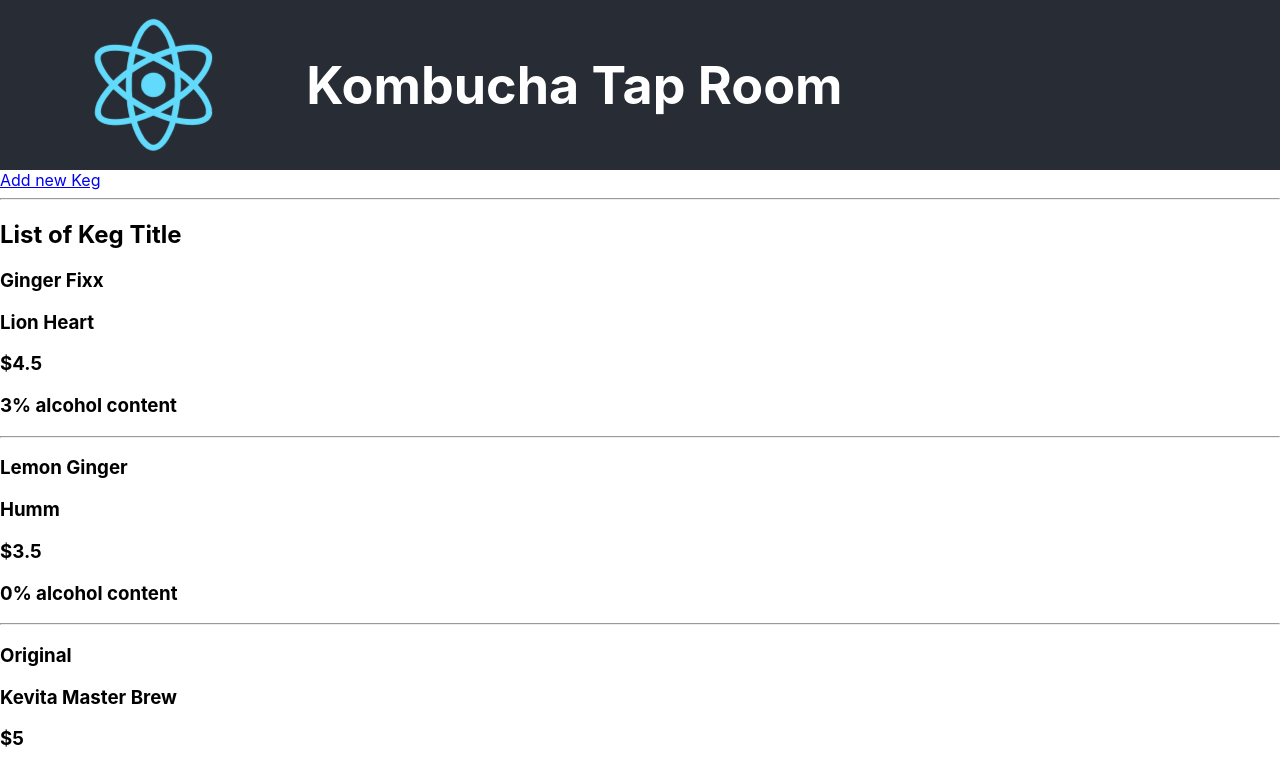
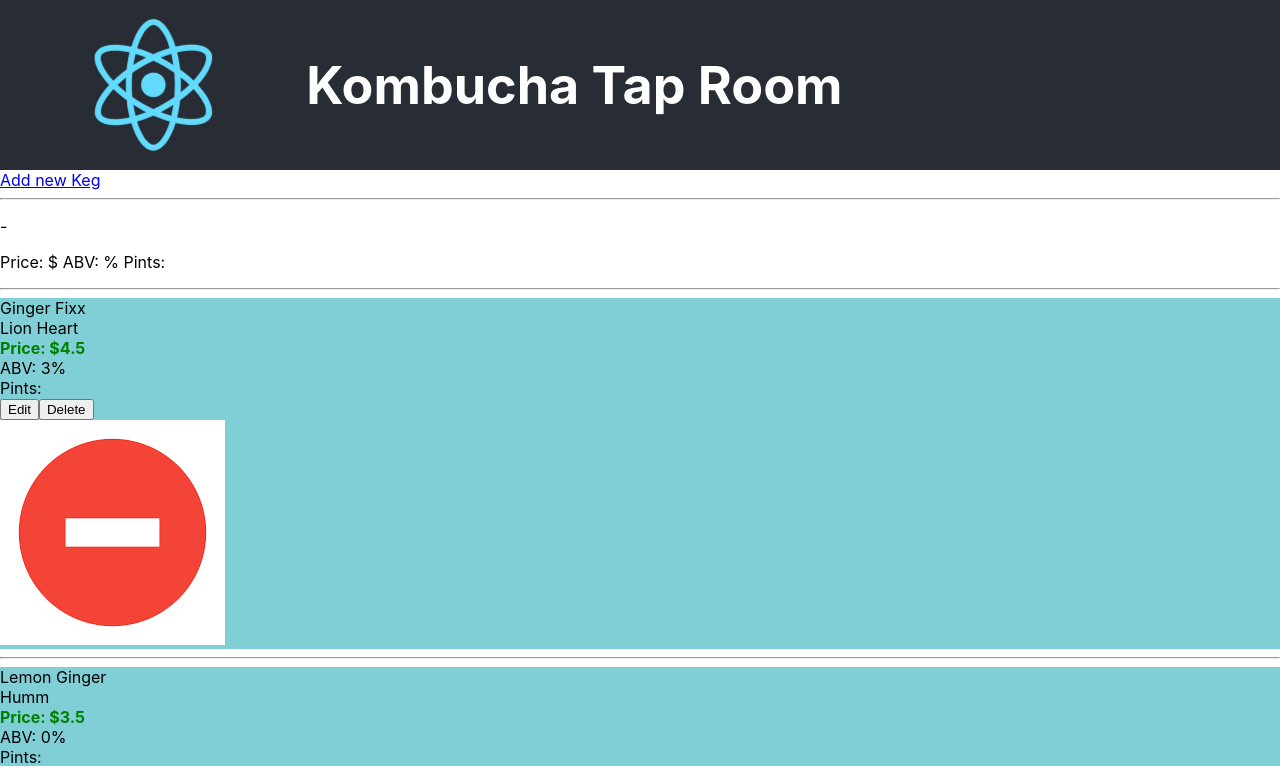
Before and after one commit to quantum93/tap-room, a React (Create React App) app: page / in a window 1280 px wide. Shown: the top 766 px of the page. Built offline with nearby package versions, Linux system fonts and the light colour scheme.

Commit message:
color for alcohol and price

```diff
--- /dev/null
+++ b/src/components/ListKeg/Keg.js
@@ -0,0 +1,35 @@
+import React from "react";
+import PropTypes from "prop-types";
+
+function ListKegTitle(props) {
+  const priceStyles = {
+    color: 'red',
+  }
+  if (props.price < 5) {
+    priceStyles.color = 'green';
+  }
+  const kegStyles = {
+    backgroundColor: '#d1ac6e' // For lower ABV beers
+  }
+  if (props.alcoholContent > 5) {
+    kegStyles.backgroundColor = '#966d28'; // For higher ABV beers
+  }
+
+  return (
+    <div className="List-Keg-Title">
+    <p><span className='Keg-name'>{props.name}</span> - <span className='Keg-brand'>{props.brand}</span></p>
+    <p className='Keg-info'><span className='Keg-price'>Price: ${props.price}</span> <span className='Keg-alcoholContent'>ABV: {props.alcoholContent}%</span> <span className='Keg-pints'>Pints: {props.pints}</span></p>
+    <hr/>
+    </div>
+  );
+}
+
+ListKegTitle.propTypes = {
+  name: PropTypes.string.isRequired,
+  brand: PropTypes.string.isRequired,
+  price: PropTypes.number.isRequired,
+  alcoholContent: PropTypes.number.isRequired,
+  pints: PropTypes.number.isRequired
+};
+
+export default ListKegTitle;
--- a/src/components/ListKeg/ListKeg.js
+++ b/src/components/ListKeg/ListKeg.js
@@ -1,6 +1,6 @@
 
 import React from "react";
-import ListKegTitle from "./ListKegTitle";
+import Keg from "./Keg";
 import ListKegItem from "./ListKegItem";
 import {Link} from "react-router-dom";
 
@@ -16,7 +16,7 @@ function ListKeg() {
     <div className="List-Keg">
       <Link to='/addkeg' className="ListKeg-link">Add new Keg</Link>
       <hr/>
-      <ListKegTitle />
+      <Keg />
       {List_Keg.map((keg, index) =>
         <ListKegItem
           name={keg.name}
--- a/src/components/ListKeg/ListKegItem.js
+++ b/src/components/ListKeg/ListKegItem.js
@@ -1,23 +1,50 @@
 import React from 'react';
 import PropTypes from "prop-types";
+import minus from './minus.png';
 
-function ListKegItem(props) {
+function Keg(props) {
+  const priceStyles = {
+    color: 'red',
+    fontWeight: 'bold'
+  }
+  if (props.price < 5) {
+    priceStyles.color = 'green';
+  }
+  const kegStyles = {
+    backgroundColor: '#80ced6' // low alcoholContent
+  }
+  if (props.alcoholContent > 5) {
+    kegStyles.backgroundColor = '#fefbd8'; // high alcoholContent
+  }
+
   return (
-    <div className="List-Keg-Item">
-      <h3>{props.name}</h3>
-      <h3>{props.brand}</h3>
-      <h3>${props.price}</h3>
-      <h3>{props.alcoholContent}% alcohol content</h3>
+    <div className='Keg'>
+      <div style={kegStyles} className='Keg-info-container'>
+        <div className='Keg-info' id='Keg-name'>{props.name}</div>
+        <div className='Keg-info' id='Keg-brand'>{props.brand}</div>
+        <div className='Keg-info'>
+          <div id='price' style={priceStyles}>Price: ${props.price}</div>
+          <div id='alcoholContent'>ABV: {props.alcoholContent}%</div>
+          <div id='pints'>Pints: {props.pints}</div>
+        </div>
+        <div className='Keg-buttons-container'>
+          <div>
+            <button>Edit</button>
+            <button>Delete</button>
+          </div>
+          <input type='image' src={minus} alt='minus button' title='Subtract a Pint' className='Keg-button-minus' />
+        </div>
+      </div>
       <hr/>
     </div>
   );
 }
 
-ListKegItem.propTypes = {
+Keg.propTypes = {
   name: PropTypes.string.isRequired,
   brand: PropTypes.string.isRequired,
   price: PropTypes.number.isRequired,
   alcoholContent: PropTypes.number.isRequired
 }
 
-export default ListKegItem;
+export default Keg;
--- a/src/components/ListKeg/ListKegTitle.js
+++ /dev/null
@@ -1,11 +0,0 @@
-import React from "react";
-
-function ListKegTitle() {
-  return (
-    <div>
-      <h2 className="List-Keg">List of Keg Title</h2>
-    </div>
-  );
-}
-
-export default ListKegTitle;
```
Also changed, not shown: src/components/ListKeg/minus.png (added).
